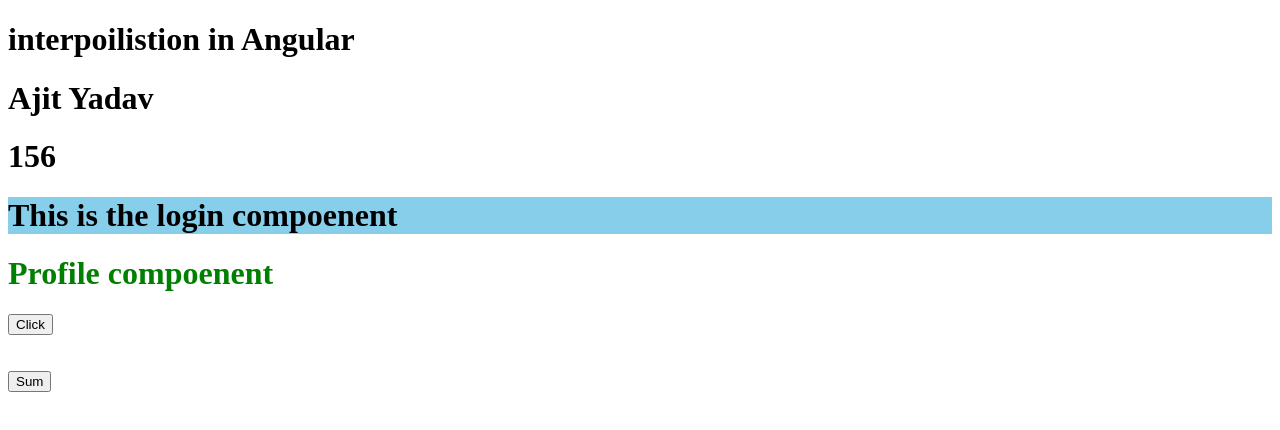
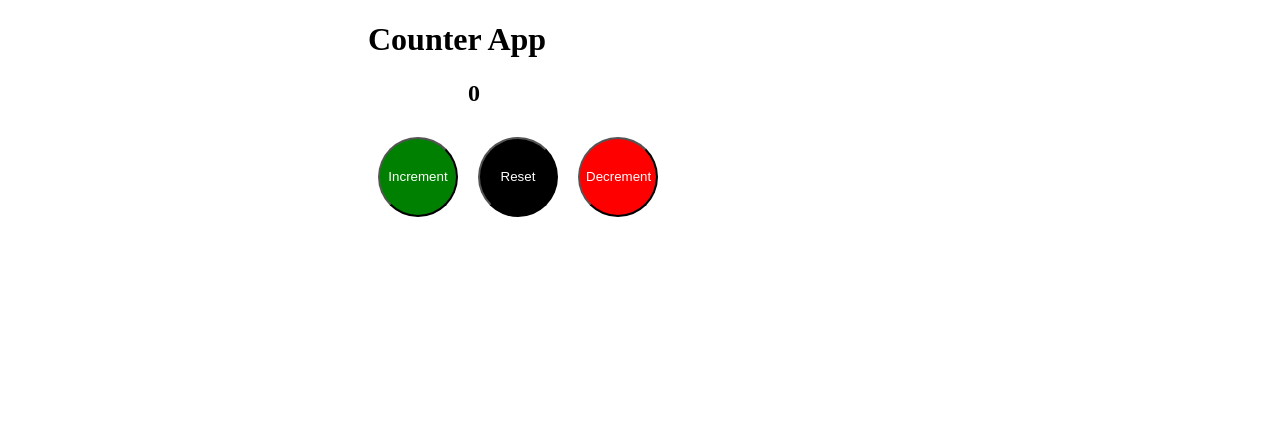
Before and after one commit to Ajit180/Angular-Tut, an Angular app: page / in a window 1280 px wide. Shown: the top 430 px of the page. Built offline with nearby package versions, Linux system fonts and the light colour scheme.

Commit message:
Counter App

```diff
--- a/src/app/app.css
+++ b/src/app/app.css
@@ -0,0 +1,33 @@
+.btn{
+   width: 80px;
+   height: 80px;
+   border-radius: 50%;
+   margin: 10px;
+   color: #fff;
+   cursor: pointer;
+}
+
+.bg-red{
+    background-color: red;
+}
+
+.bg-black{
+    background-color: black;
+}
+
+.bg-green{
+    background-color: green;
+}
+
+.btn:hover{
+    border: 1px solid #fff;
+}
+
+.header{
+    margin-left: 100px;
+}
+
+.box{
+    margin-left: 200px;
+    margin-left: 360px;
+}
--- a/src/app/app.html
+++ b/src/app/app.html
@@ -1,11 +1,9 @@
-<h1>interpoilistion in Angular</h1>
- <h1>{{title}}</h1>
- <!-- double {{}} is called interpoilistion -->
-  <h1>{{x+y}}</h1>
-
-  <app-login></app-login>
-  <app-profile></app-profile>
-
-  <button (click)="updateName()">Click</button>
- <br> <br> <br>
-  <button (click)="sum(3,4)">Sum</button>
+<div class="box">
+    <h1>Counter App</h1>
+     <h2 class="header">{{count}}</h2>
+     <div>
+         <button class="btn bg-green" (click)="handlecounter('plus')">Increment</button>
+         <button class="btn bg-black" (click)="handlecounter('reset')">Reset</button>
+         <button class="btn bg-red" (click)="handlecounter('minus')">Decrement</button>
+     </div>
+</div>
--- a/src/app/app.ts
+++ b/src/app/app.ts
@@ -10,31 +10,30 @@
   styleUrl: './app.css'
 })
 export class App {
-  protected title = 'Ajit Yadav';
-  x=56;
-  y=100;
-  name:string="Ajit Yadav"
-  data:string|number="Mohan";
-  other:any=3434;
 
-  updateName(){
-    this.name="Rohan"
-    // this.name = 3434; //this will give an error
-    this.data=45;
-    this.other=true;
-    this.other=343645;
-    this.other={};
-    console.log(this.name);
-    console.log(this.other);
-    console.log(this.data);
-  }
+   count:number=0;
 
-  updateVar(){
-    let x:number = 30;
-    console.log(x);
-  }
+    //  increment(){
+    //    this.count++;
+    //  }
 
-  sum(a:number,b:number){
-    console.log(a+b);
-  }
+    //  decrement(){
+    //   this.count--;
+    //  }
+
+    //  reset(){
+    //   this.count=0;
+    //  }
+
+     handlecounter(val:string){
+       if(val=='plus'){
+        this.count=this.count+1
+       }
+       else if(val=='minus'){
+        this.count=this.count-1;
+       }
+       else{
+        this.count=0;
+       }
+     }
 }
```
